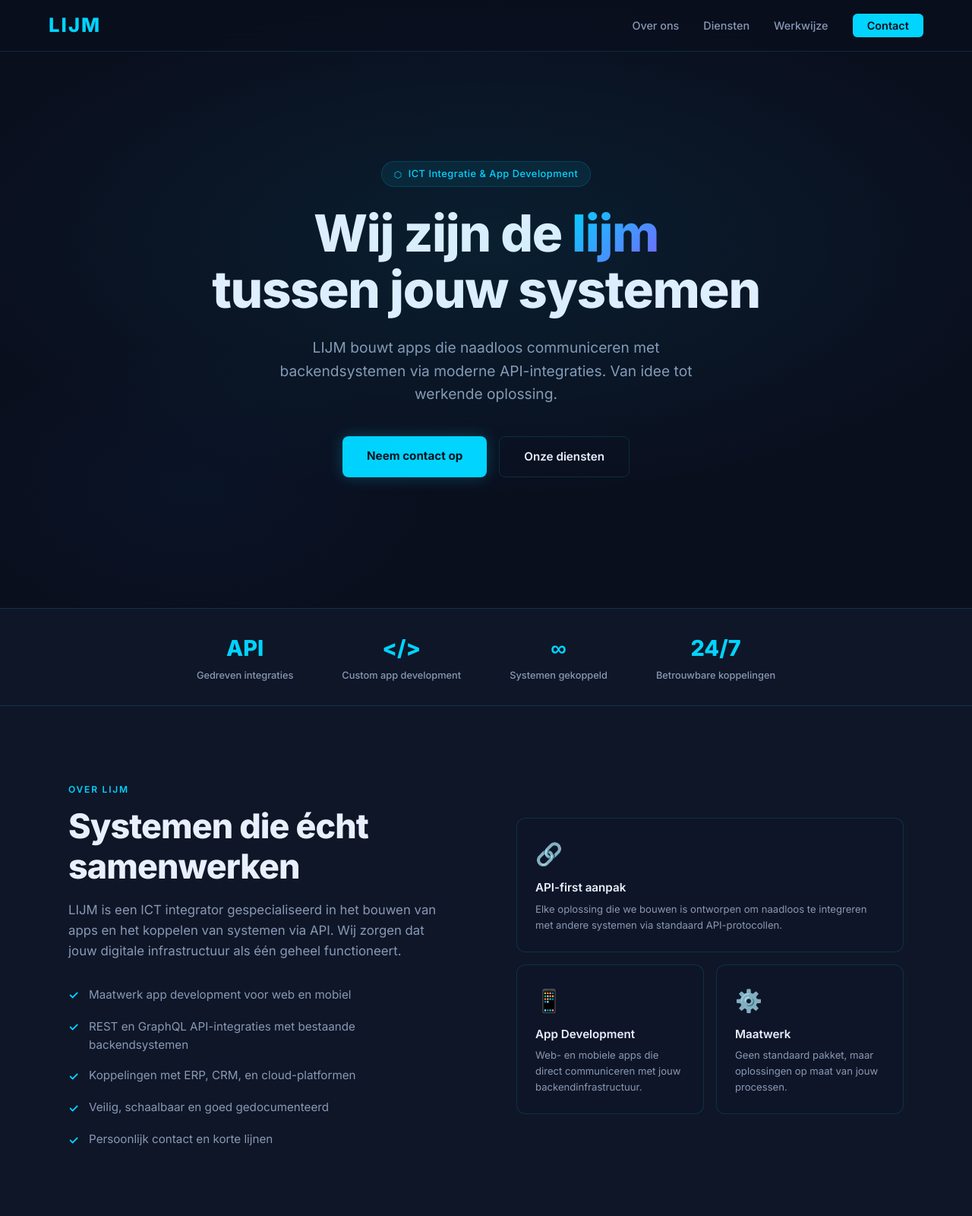
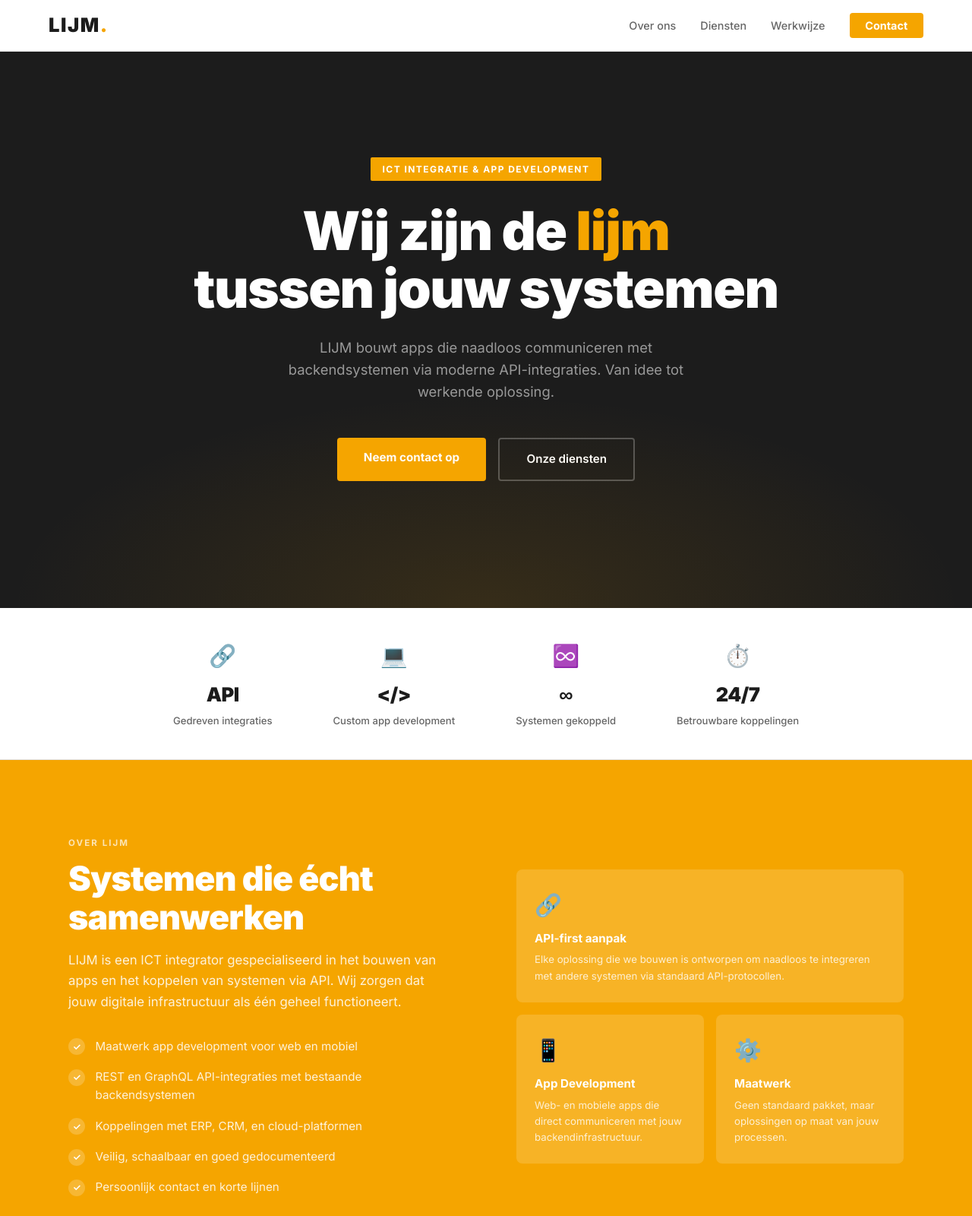
Before and after one commit to hbakermans/LIJM_PRO, a plain HTML site: page index.html in a window 1280 px wide. Shown: the top 1600 px of the page at 76% size. Drawn offline with Linux system fonts and the light colour scheme.

Commit message:
Restyle to castlab.nl-inspired design: orange/dark/white sections

```diff
--- a/index.html
+++ b/index.html
@@ -6,28 +6,27 @@
   <title>LIJM — ICT Integraties &amp; App Development</title>
   <link rel="preconnect" href="https://fonts.googleapis.com" />
   <link rel="preconnect" href="https://fonts.gstatic.com" crossorigin />
-  <link href="https://fonts.googleapis.com/css2?family=Inter:wght@300;400;500;600;700;800&display=swap" rel="stylesheet" />
+  <link href="https://fonts.googleapis.com/css2?family=Inter:wght@300;400;500;600;700;800;900&display=swap" rel="stylesheet" />
   <style>
     *, *::before, *::after { box-sizing: border-box; margin: 0; padding: 0; }
 
     :root {
-      --bg:        #0a0f1e;
-      --bg2:       #0f1628;
-      --bg3:       #141d35;
-      --accent:    #00d4ff;
-      --accent2:   #0099cc;
-      --text:      #e8f0fe;
-      --muted:     #8899b4;
-      --border:    rgba(0, 212, 255, 0.15);
-      --card-bg:   rgba(15, 22, 40, 0.8);
-      --glow:      0 0 40px rgba(0, 212, 255, 0.12);
+      --orange:      #F5A500;
+      --orange-dark: #D48E00;
+      --dark:        #1C1C1C;
+      --dark2:       #2A2A2A;
+      --white:       #FFFFFF;
+      --light:       #F5F5F5;
+      --text:        #1C1C1C;
+      --muted:       #666666;
+      --border:      #E0E0E0;
     }
 
     html { scroll-behavior: smooth; }
 
     body {
       font-family: 'Inter', sans-serif;
-      background: var(--bg);
+      background: var(--white);
       color: var(--text);
       line-height: 1.6;
       overflow-x: hidden;
@@ -43,24 +42,25 @@
       justify-content: space-between;
       padding: 0 5%;
       height: 68px;
-      background: rgba(10, 15, 30, 0.75);
-      backdrop-filter: blur(16px);
-      -webkit-backdrop-filter: blur(16px);
+      background: var(--white);
       border-bottom: 1px solid var(--border);
     }
 
     .nav-logo {
       font-size: 1.6rem;
-      font-weight: 800;
-      letter-spacing: 0.08em;
-      color: var(--accent);
+      font-weight: 900;
+      letter-spacing: 0.06em;
+      color: var(--dark);
       text-decoration: none;
     }
+
+    .nav-logo span { color: var(--orange); }
 
     .nav-links {
       display: flex;
       gap: 2rem;
       list-style: none;
+      align-items: center;
     }
 
     .nav-links a {
@@ -71,22 +71,18 @@
       transition: color 0.2s;
     }
 
-    .nav-links a:hover { color: var(--accent); }
+    .nav-links a:hover { color: var(--dark); }
 
     .nav-cta {
-      background: var(--accent);
-      color: var(--bg) !important;
-      padding: 0.45rem 1.2rem;
-      border-radius: 6px;
-      font-weight: 600 !important;
-      transition: background 0.2s, transform 0.15s !important;
+      background: var(--orange) !important;
+      color: var(--white) !important;
+      padding: 0.5rem 1.3rem !important;
+      border-radius: 4px;
+      font-weight: 700 !important;
+      transition: background 0.2s !important;
     }
 
-    .nav-cta:hover {
-      background: var(--accent2) !important;
-      color: #fff !important;
-      transform: translateY(-1px);
-    }
+    .nav-cta:hover { background: var(--orange-dark) !important; }
 
     /* ── HERO ── */
     #hero {
@@ -95,7 +91,8 @@
       align-items: center;
       justify-content: center;
       text-align: center;
-      padding: 100px 5% 60px;
+      padding: 120px 5% 80px;
+      background: var(--dark);
       position: relative;
       overflow: hidden;
     }
@@ -104,49 +101,39 @@
       content: '';
       position: absolute;
       inset: 0;
-      background:
-        radial-gradient(ellipse 80% 60% at 50% 40%, rgba(0, 212, 255, 0.08) 0%, transparent 70%),
-        radial-gradient(ellipse 40% 40% at 20% 80%, rgba(0, 100, 180, 0.06) 0%, transparent 60%);
+      background: radial-gradient(ellipse 70% 50% at 50% 100%, rgba(245, 165, 0, 0.12) 0%, transparent 70%);
       pointer-events: none;
     }
 
     .hero-badge {
-      display: inline-flex;
-      align-items: center;
-      gap: 0.5rem;
-      background: rgba(0, 212, 255, 0.08);
-      border: 1px solid var(--border);
-      border-radius: 100px;
+      display: inline-block;
+      background: var(--orange);
+      color: var(--white);
+      font-size: 0.75rem;
+      font-weight: 700;
+      letter-spacing: 0.12em;
+      text-transform: uppercase;
       padding: 0.35rem 1rem;
-      font-size: 0.8rem;
-      color: var(--accent);
-      font-weight: 500;
-      margin-bottom: 1.5rem;
-      letter-spacing: 0.04em;
+      border-radius: 2px;
+      margin-bottom: 1.8rem;
     }
 
-    .hero-badge::before { content: '⬡'; font-size: 0.75rem; }
-
     h1 {
-      font-size: clamp(2.4rem, 6vw, 4.2rem);
-      font-weight: 800;
-      line-height: 1.1;
+      font-size: clamp(2.4rem, 6vw, 4.4rem);
+      font-weight: 900;
+      line-height: 1.08;
       letter-spacing: -0.02em;
+      color: var(--white);
       margin-bottom: 1.5rem;
     }
 
-    h1 span {
-      background: linear-gradient(135deg, var(--accent), #7b61ff);
-      -webkit-background-clip: text;
-      -webkit-text-fill-color: transparent;
-      background-clip: text;
-    }
+    h1 span { color: var(--orange); }
 
     .hero-sub {
-      font-size: clamp(1rem, 2vw, 1.2rem);
-      color: var(--muted);
-      max-width: 580px;
-      margin: 0 auto 2.5rem;
+      font-size: clamp(1rem, 2vw, 1.15rem);
+      color: #999;
+      max-width: 560px;
+      margin: 0 auto 2.8rem;
       font-weight: 400;
     }
 
@@ -158,63 +145,67 @@
     }
 
     .btn-primary {
-      background: var(--accent);
-      color: var(--bg);
-      padding: 0.85rem 2rem;
-      border-radius: 8px;
+      background: var(--orange);
+      color: var(--white);
+      padding: 0.9rem 2.2rem;
+      border-radius: 4px;
       font-weight: 700;
       font-size: 0.95rem;
       text-decoration: none;
-      transition: background 0.2s, transform 0.15s, box-shadow 0.2s;
-      box-shadow: 0 0 20px rgba(0, 212, 255, 0.25);
+      transition: background 0.2s, transform 0.15s;
+      display: inline-block;
     }
 
     .btn-primary:hover {
-      background: var(--accent2);
-      color: #fff;
+      background: var(--orange-dark);
       transform: translateY(-2px);
-      box-shadow: 0 0 32px rgba(0, 212, 255, 0.4);
     }
 
     .btn-outline {
-      border: 1px solid var(--border);
-      color: var(--text);
-      padding: 0.85rem 2rem;
-      border-radius: 8px;
+      border: 2px solid #555;
+      color: var(--white);
+      padding: 0.9rem 2.2rem;
+      border-radius: 4px;
       font-weight: 600;
       font-size: 0.95rem;
       text-decoration: none;
       transition: border-color 0.2s, color 0.2s, transform 0.15s;
+      display: inline-block;
     }
 
     .btn-outline:hover {
-      border-color: var(--accent);
-      color: var(--accent);
+      border-color: var(--orange);
+      color: var(--orange);
       transform: translateY(-2px);
     }
 
     /* ── STATS BAR ── */
     .stats-bar {
-      background: var(--bg2);
-      border-top: 1px solid var(--border);
+      background: var(--white);
       border-bottom: 1px solid var(--border);
-      padding: 1.8rem 5%;
+      padding: 2.5rem 5%;
       display: flex;
       justify-content: center;
-      gap: 4rem;
+      gap: 5rem;
       flex-wrap: wrap;
     }
 
     .stat { text-align: center; }
 
+    .stat-icon {
+      font-size: 1.8rem;
+      margin-bottom: 0.5rem;
+    }
+
     .stat-num {
-      font-size: 1.8rem;
-      font-weight: 800;
-      color: var(--accent);
+      font-size: 1.6rem;
+      font-weight: 900;
+      color: var(--dark);
+      letter-spacing: -0.02em;
     }
 
     .stat-label {
-      font-size: 0.8rem;
+      font-size: 0.82rem;
       color: var(--muted);
       font-weight: 500;
       margin-top: 0.2rem;
@@ -224,32 +215,37 @@
     section { padding: 100px 5%; }
 
     .section-label {
-      font-size: 0.75rem;
-      font-weight: 600;
-      letter-spacing: 0.15em;
+      font-size: 0.72rem;
+      font-weight: 700;
+      letter-spacing: 0.18em;
       text-transform: uppercase;
-      color: var(--accent);
+      color: var(--orange);
       margin-bottom: 0.75rem;
     }
 
     .section-title {
       font-size: clamp(1.8rem, 4vw, 2.8rem);
-      font-weight: 800;
-      line-height: 1.2;
+      font-weight: 900;
+      line-height: 1.15;
       letter-spacing: -0.02em;
       margin-bottom: 1rem;
     }
 
     .section-sub {
-      color: var(--muted);
       font-size: 1.05rem;
       max-width: 560px;
+      line-height: 1.65;
     }
 
     /* ── OVER LIJM ── */
     #over {
-      background: var(--bg2);
+      background: var(--orange);
+      color: var(--white);
     }
+
+    #over .section-label { color: rgba(255,255,255,0.7); }
+    #over .section-title { color: var(--white); }
+    #over .section-sub { color: rgba(255,255,255,0.85); }
 
     .over-grid {
       display: grid;
@@ -273,14 +269,22 @@
       align-items: flex-start;
       gap: 0.85rem;
       font-size: 0.95rem;
-      color: var(--muted);
+      color: rgba(255,255,255,0.85);
     }
 
     .feature-list li::before {
       content: '✓';
-      color: var(--accent);
+      background: rgba(255,255,255,0.2);
+      color: var(--white);
       font-weight: 700;
       flex-shrink: 0;
+      width: 22px;
+      height: 22px;
+      border-radius: 50%;
+      display: flex;
+      align-items: center;
+      justify-content: center;
+      font-size: 0.75rem;
       margin-top: 0.1rem;
     }
 
@@ -291,41 +295,36 @@
     }
 
     .over-card {
-      background: var(--card-bg);
-      border: 1px solid var(--border);
-      border-radius: 12px;
+      background: rgba(255,255,255,0.15);
+      border-radius: 8px;
       padding: 1.5rem;
-      transition: border-color 0.2s, transform 0.2s;
+      transition: background 0.2s, transform 0.2s;
     }
 
     .over-card:hover {
-      border-color: var(--accent);
+      background: rgba(255,255,255,0.22);
       transform: translateY(-3px);
     }
 
-    .over-card:first-child {
-      grid-column: span 2;
-    }
+    .over-card:first-child { grid-column: span 2; }
 
-    .over-icon {
-      font-size: 1.8rem;
-      margin-bottom: 0.6rem;
-    }
+    .over-icon { font-size: 1.8rem; margin-bottom: 0.6rem; }
 
     .over-card h4 {
       font-size: 0.95rem;
-      font-weight: 600;
+      font-weight: 700;
       margin-bottom: 0.3rem;
+      color: var(--white);
     }
 
     .over-card p {
-      font-size: 0.82rem;
-      color: var(--muted);
+      font-size: 0.83rem;
+      color: rgba(255,255,255,0.8);
     }
 
     /* ── DIENSTEN ── */
     #diensten {
-      background: var(--bg);
+      background: var(--light);
     }
 
     .diensten-header {
@@ -343,38 +342,38 @@
     }
 
     .dienst-card {
-      background: var(--card-bg);
+      background: var(--white);
       border: 1px solid var(--border);
-      border-radius: 16px;
+      border-radius: 8px;
       padding: 2.2rem 1.8rem;
       position: relative;
-      overflow: hidden;
       transition: border-color 0.25s, transform 0.25s, box-shadow 0.25s;
     }
 
-    .dienst-card::before {
+    .dienst-card::after {
       content: '';
       position: absolute;
-      top: 0; left: 0; right: 0;
-      height: 2px;
-      background: linear-gradient(90deg, transparent, var(--accent), transparent);
-      opacity: 0;
-      transition: opacity 0.3s;
+      bottom: 0; left: 0; right: 0;
+      height: 3px;
+      background: var(--orange);
+      border-radius: 0 0 8px 8px;
+      transform: scaleX(0);
+      transition: transform 0.25s;
     }
 
     .dienst-card:hover {
-      border-color: rgba(0, 212, 255, 0.4);
-      transform: translateY(-6px);
-      box-shadow: var(--glow);
+      border-color: var(--orange);
+      transform: translateY(-5px);
+      box-shadow: 0 12px 32px rgba(0,0,0,0.08);
     }
 
-    .dienst-card:hover::before { opacity: 1; }
+    .dienst-card:hover::after { transform: scaleX(1); }
 
     .dienst-icon {
       width: 52px;
       height: 52px;
-      background: rgba(0, 212, 255, 0.1);
-      border-radius: 12px;
+      background: rgba(245, 165, 0, 0.12);
+      border-radius: 8px;
       display: flex;
       align-items: center;
       justify-content: center;
@@ -383,9 +382,10 @@
     }
 
     .dienst-card h3 {
-      font-size: 1.15rem;
-      font-weight: 700;
+      font-size: 1.1rem;
+      font-weight: 800;
       margin-bottom: 0.75rem;
+      color: var(--dark);
     }
 
     .dienst-card p {
@@ -402,25 +402,30 @@
     }
 
     .tag {
-      background: rgba(0, 212, 255, 0.07);
+      background: var(--light);
       border: 1px solid var(--border);
-      color: var(--accent);
+      color: var(--muted);
       font-size: 0.72rem;
-      font-weight: 500;
+      font-weight: 600;
       padding: 0.2rem 0.6rem;
-      border-radius: 4px;
+      border-radius: 3px;
       letter-spacing: 0.02em;
     }
 
     /* ── HOE HET WERKT ── */
     #werkwijze {
-      background: var(--bg2);
+      background: var(--dark);
+      color: var(--white);
     }
+
+    #werkwijze .section-label { color: var(--orange); }
+    #werkwijze .section-title { color: var(--white); }
+    #werkwijze .section-sub { color: #999; }
 
     .werkwijze-header {
       text-align: center;
       max-width: 600px;
-      margin: 0 auto 3.5rem;
+      margin: 0 auto 4rem;
     }
 
     .stappen {
@@ -434,12 +439,12 @@
     .stappen::before {
       content: '';
       position: absolute;
-      top: 28px;
-      left: calc(10% + 28px);
-      right: calc(10% + 28px);
-      height: 1px;
-      background: linear-gradient(90deg, var(--accent), #7b61ff, var(--accent));
-      opacity: 0.3;
+      top: 24px;
+      left: calc(12.5% + 24px);
+      right: calc(12.5% + 24px);
+      height: 2px;
+      background: linear-gradient(90deg, var(--orange), #D48E00);
+      opacity: 0.4;
     }
 
     .stap {
@@ -449,17 +454,16 @@
     }
 
     .stap-num {
-      width: 56px;
-      height: 56px;
-      background: var(--bg3);
-      border: 1px solid var(--border);
+      width: 48px;
+      height: 48px;
+      background: var(--orange);
       border-radius: 50%;
       display: flex;
       align-items: center;
       justify-content: center;
-      font-size: 1.1rem;
-      font-weight: 800;
-      color: var(--accent);
+      font-size: 1rem;
+      font-weight: 900;
+      color: var(--white);
       margin: 0 auto 1.2rem;
       position: relative;
       z-index: 1;
@@ -469,16 +473,17 @@
       font-size: 0.95rem;
       font-weight: 700;
       margin-bottom: 0.4rem;
+      color: var(--white);
     }
 
     .stap p {
       font-size: 0.83rem;
-      color: var(--muted);
+      color: #999;
     }
 
     /* ── CONTACT ── */
     #contact {
-      background: var(--bg);
+      background: var(--white);
     }
 
     .contact-wrap {
@@ -499,11 +504,11 @@
     }
 
     .contact-icon {
-      width: 44px;
-      height: 44px;
-      background: rgba(0, 212, 255, 0.08);
-      border: 1px solid var(--border);
-      border-radius: 10px;
+      width: 46px;
+      height: 46px;
+      background: rgba(245, 165, 0, 0.1);
+      border: 1px solid rgba(245, 165, 0, 0.2);
+      border-radius: 8px;
       display: flex;
       align-items: center;
       justify-content: center;
@@ -514,16 +519,17 @@
     .contact-item a {
       color: var(--text);
       text-decoration: none;
-      font-weight: 500;
+      font-weight: 600;
       transition: color 0.2s;
     }
 
-    .contact-item a:hover { color: var(--accent); }
+    .contact-item a:hover { color: var(--orange); }
 
     .contact-item small {
       display: block;
       color: var(--muted);
       font-size: 0.78rem;
+      margin-bottom: 0.1rem;
     }
 
     form { display: flex; flex-direction: column; gap: 1rem; }
@@ -531,9 +537,9 @@
     .form-row { display: grid; grid-template-columns: 1fr 1fr; gap: 1rem; }
 
     input, textarea {
-      background: var(--bg2);
+      background: var(--light);
       border: 1px solid var(--border);
-      border-radius: 8px;
+      border-radius: 4px;
       color: var(--text);
       font-family: inherit;
       font-size: 0.9rem;
@@ -543,8 +549,8 @@
       width: 100%;
     }
 
-    input::placeholder, textarea::placeholder { color: var(--muted); }
-    input:focus, textarea:focus { border-color: var(--accent); }
+    input::placeholder, textarea::placeholder { color: #aaa; }
+    input:focus, textarea:focus { border-color: var(--orange); }
 
     textarea { resize: vertical; min-height: 130px; }
 
@@ -557,9 +563,9 @@
 
     /* ── FOOTER ── */
     footer {
-      background: var(--bg2);
-      border-top: 1px solid var(--border);
-      padding: 2rem 5%;
+      background: var(--dark);
+      border-top: 3px solid var(--orange);
+      padding: 2.5rem 5%;
       display: flex;
       align-items: center;
       justify-content: space-between;
@@ -568,14 +574,16 @@
     }
 
     .footer-logo {
-      font-size: 1.2rem;
-      font-weight: 800;
-      color: var(--accent);
-      letter-spacing: 0.08em;
+      font-size: 1.3rem;
+      font-weight: 900;
+      color: var(--white);
+      letter-spacing: 0.06em;
     }
 
+    .footer-logo span { color: var(--orange); }
+
     footer p {
-      color: var(--muted);
+      color: #666;
       font-size: 0.82rem;
     }
 
@@ -593,7 +601,7 @@
       .nav-links { display: none; }
       .stats-bar { gap: 2rem; }
       .form-row { grid-template-columns: 1fr; }
-      h1 { font-size: 2rem; }
+      h1 { font-size: 2.2rem; }
     }
   </style>
 </head>
@@ -601,7 +609,7 @@
 
 <!-- NAVBAR -->
 <nav>
-  <a href="#" class="nav-logo">LIJM</a>
+  <a href="#" class="nav-logo">LIJM<span>.</span></a>
   <ul class="nav-links">
     <li><a href="#over">Over ons</a></li>
     <li><a href="#diensten">Diensten</a></li>
@@ -626,18 +634,22 @@
 <!-- STATS -->
 <div class="stats-bar">
   <div class="stat">
+    <div class="stat-icon">🔗</div>
     <div class="stat-num">API</div>
     <div class="stat-label">Gedreven integraties</div>
   </div>
   <div class="stat">
-    <div class="stat-num">&#60;/&#62;</div>
+    <div class="stat-icon">💻</div>
+    <div class="stat-num">&lt;/&gt;</div>
     <div class="stat-label">Custom app development</div>
   </div>
   <div class="stat">
+    <div class="stat-icon">♾️</div>
     <div class="stat-num">∞</div>
     <div class="stat-label">Systemen gekoppeld</div>
   </div>
   <div class="stat">
+    <div class="stat-icon">⏱️</div>
     <div class="stat-num">24/7</div>
     <div class="stat-label">Betrouwbare koppelingen</div>
   </div>
@@ -795,7 +807,7 @@
 
 <!-- FOOTER -->
 <footer>
-  <div class="footer-logo">LIJM</div>
+  <div class="footer-logo">LIJM<span>.</span></div>
   <p>&copy; 2026 LIJM — ICT Integraties</p>
   <p>hbakermans@gmail.com &nbsp;|&nbsp; 06 51 34 26 13</p>
 </footer>
@@ -803,10 +815,8 @@
 <script>
   // Navbar scroll effect
   window.addEventListener('scroll', () => {
-    document.querySelector('nav').style.background =
-      window.scrollY > 20
-        ? 'rgba(10, 15, 30, 0.95)'
-        : 'rgba(10, 15, 30, 0.75)';
+    const nav = document.querySelector('nav');
+    nav.style.boxShadow = window.scrollY > 20 ? '0 2px 12px rgba(0,0,0,0.08)' : 'none';
   });
 
   // Form submit placeholder
@@ -814,7 +824,7 @@
     e.preventDefault();
     const btn = e.target.querySelector('button');
     btn.textContent = 'Verzonden ✓';
-    btn.style.background = '#00b894';
+    btn.style.background = '#2ECC71';
     btn.disabled = true;
   }
 </script>
```
